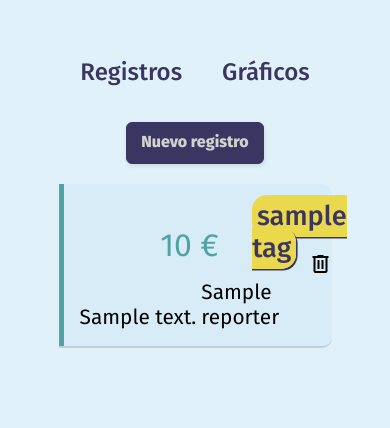
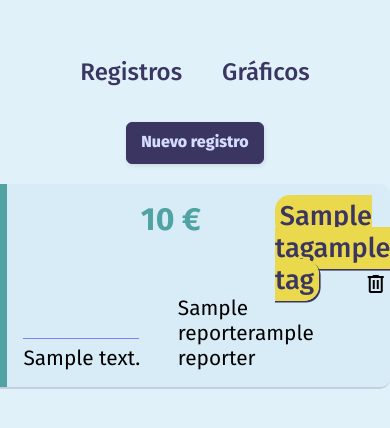
Before and after one commit to Franm99/home-balance, a Python web app: template app/templates/records.html in a window 390 px wide. Shown: the top 428 px of the page. Run offline with Jinja, Linux system fonts and the light colour scheme; the template is opened without the code that fills it: most values are stand-ins (such as "Sample title", 1, 10 or a date in 2020).

Commit message:
[FEAT.v1] Added media query, changed some CSS styling

```diff
--- a/app/static/style.css
+++ b/app/static/style.css
@@ -6,8 +6,9 @@
     --bg-expense: #c9ada7;
 
     --color-primary: #3B3561;
-    --color-secondary: #D1D1D1;
+    --color-secondary: #7D83FF;
     --color-terciary: #EAD94C;
+    --color-4: #D4DCFF;
     --color-positive: #51A3A3;
     --color-negative: #DD7373;
 
@@ -64,7 +65,7 @@
     border-radius: 6px;
     box-shadow: rgba(0, 0, 0, 0.1) 1px 2px 4px;
     box-sizing: border-box;
-    color: var(--color-secondary);
+    color: var(--color-4);
     cursor: pointer;
     display: inline-block;
     font-size: 16px;
@@ -81,7 +82,7 @@
 
 #new-record:hover,
 #new-record:active {
-    background-color: var(--color-secondary);
+    background-color: var(--color-4);
     background-position: 0 0;
     color: var(--color-primary);
 }
@@ -163,20 +164,22 @@
     display: flex;
     justify-content: center;
     width: 8%;
-    font-size: 0.5rem;
-}
-
-.record-actions ul {
-
 }
 
 .actions-list {
+    margin: 0;
     padding: 0;
+    width: 100%;
+}
+
+.actions-list ul {
+    width: 100%;
 }
 
 .actions-list li {
     list-style-type: none;
-    padding: 10px;
+    padding: 5px;
+    height: 100%;
 }
 
 /*
@@ -294,7 +297,7 @@
 
 .graphics {
     border-radius: 15px;
-    border: solid var(--color-primary) 5px;
+    border: solid var(--color-secondary) 5px;
     box-shadow: 0px 4px 5px rgba(0, 0, 0, 0.1);
     width: 95%;
     padding: 0.5rem;
@@ -327,6 +330,8 @@
 .month-saves {
     font-size: 2rem;
     font-weight: 800;
+    color: var(--color-secondary);
+
 }
 
 .month-saves-pctg {
@@ -340,7 +345,7 @@
 .smooth-underline {
     /* Creates an effect of a moving underline when hovering the element. */
     display: inline-block;
-    background-image: linear-gradient(var(--color-terciary) 0 0);
+    background-image: linear-gradient(var(--color-secondary) 0 0);
     background-position: 0 100%; /* Starts at bottom left */
     background-size: 0% 10px;
     background-repeat: no-repeat;
@@ -353,3 +358,34 @@
     background-position: 100% 100%; /* Ends up at bottom right */
     background-size: 100% 10px;
 }
+
+@media (max-width: 800px) {
+    * {
+        box-sizing: border-box;
+    }
+
+    body {
+        width: 100vw;
+        margin: 0;
+    }
+    #my-body{
+        max-width: 100vw;
+    }
+
+    .graphics {
+        width: 100%;
+        margin-left: 0;
+        margin-right: 0;
+        padding-left: 0;
+        padding-right: 0;
+        border-right: none;
+        border-left: none;
+        border-radius: 0;
+    }
+
+    .graphics-month-section {
+        width: 100%;
+        padding-left: 0;
+        padding-right: 0;
+    }
+}
--- a/app/static/style_records.css
+++ b/app/static/style_records.css
@@ -6,12 +6,11 @@
 
 .record-row-1 {
     display: flex;
-    padding: 1rem 0;
+    padding-top: 1rem;
 }
 
 .record-row-2 {
     width: auto;
-
 }
 
 .record-info {
@@ -22,25 +21,30 @@
 
 .record-info-date {
     font-size: 2rem;
+    color: var(--color-primary);
     width: 35%;
+    display: flex;
+    flex-direction: column;
 }
 
 .record-info-day {
-    font-size: 1.5rem;
+    font-size: 1rem;
     font-weight: 1000;
-    color: var(--color-primary);
+    color: var(--color-secondary);
 }
 
 .record-info-amount {
     font-size: 2rem;
+    font-weight: 700;
     width: 40%;
+    margin-top: 0;
 }
 
 .record-info-tag {
     font-size: 1.7rem;
     font-weight: 500;
     width: 25%;
-
+    margin-top: 0;
 }
 
 .tag-box {
@@ -48,9 +52,7 @@
     color: #3B3561;
     border-radius: 15px;
     padding: 0.3rem;
-    text-transform: lowercase;
     box-shadow: 0.1rem 0.1rem var(--color-primary);
-
 }
 
 .record-info-reporter {
@@ -60,4 +62,15 @@
 .record-info-description {
     width: 75%;
     margin-bottom: 1rem;
+    padding-top: 0.5rem;
+    position: relative;
 }
+
+.record-info-description::before {
+    content: '';
+    display: block;
+    position: absolute;
+    top: 0;
+    width: 75%;
+    border-top: 1px solid var(--color-secondary);
+}
--- a/app/templates/records.html
+++ b/app/templates/records.html
@@ -15,18 +15,18 @@
                         <span class="record-info-day">{{ date_elements[1] }}</span>
                     </p>
                     <p class="record-info record-info-amount {{ 'text-expense' if record.is_expense else 'text-income' }}">{{ record.amount }} €</p>
-                    <p class="record-info record-info-tag"><span class="tag-box">{{ record.tag }}</span></p>
+                    <p class="record-info record-info-tag"><span class="tag-box">{{ record.tag[0] }}{{ record.tag[1:]|lower }}</span></p>
                 </div>
                 <div class="record-row">
                     <p class="record-info record-info-description">{{ record.description }}</p>
-                    <p class="record-info record-info-reporter">{{ record.reporter }}</p>
+                    <p class="record-info record-info-reporter">{{ record.reporter[0] }}{{ record.reporter[1:]|lower }}</p>
                 </div>
             </div>
             <div class="record-actions">
                 <ul class="actions-list">
                     <li>
                         <a href="{{ url_for('records.remove_record', record_id=record.id) }}">
-                        <span class="material-symbols-outlined">delete</span>
+                            <span class="material-symbols-outlined">delete</span>
                         </a>
                     </li>
                 </ul>
```
Also changed, not shown: app/misc/utils.py (+1 -17 lines).
